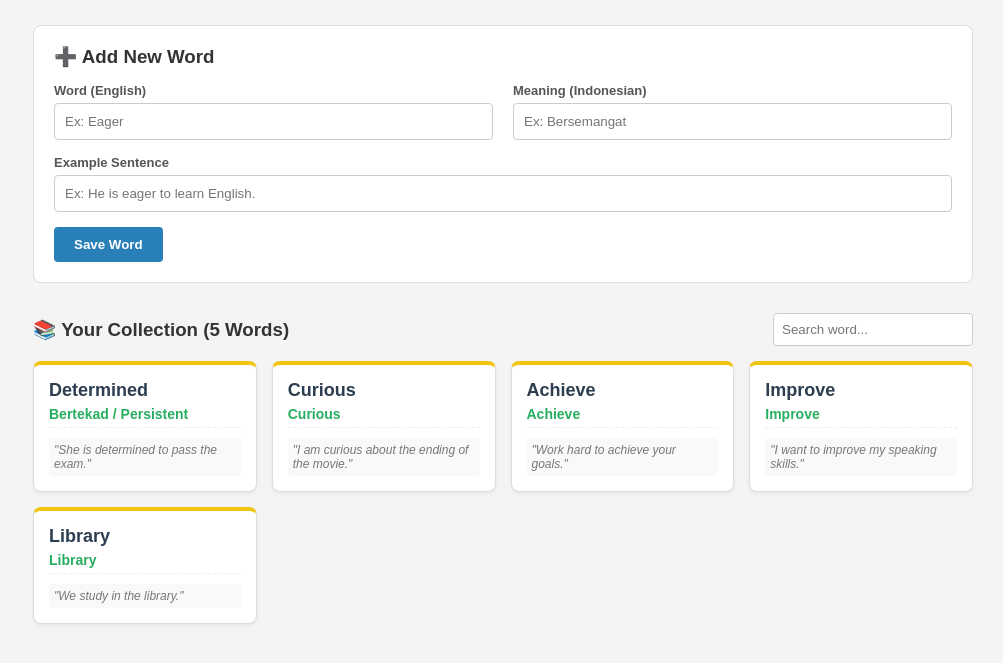
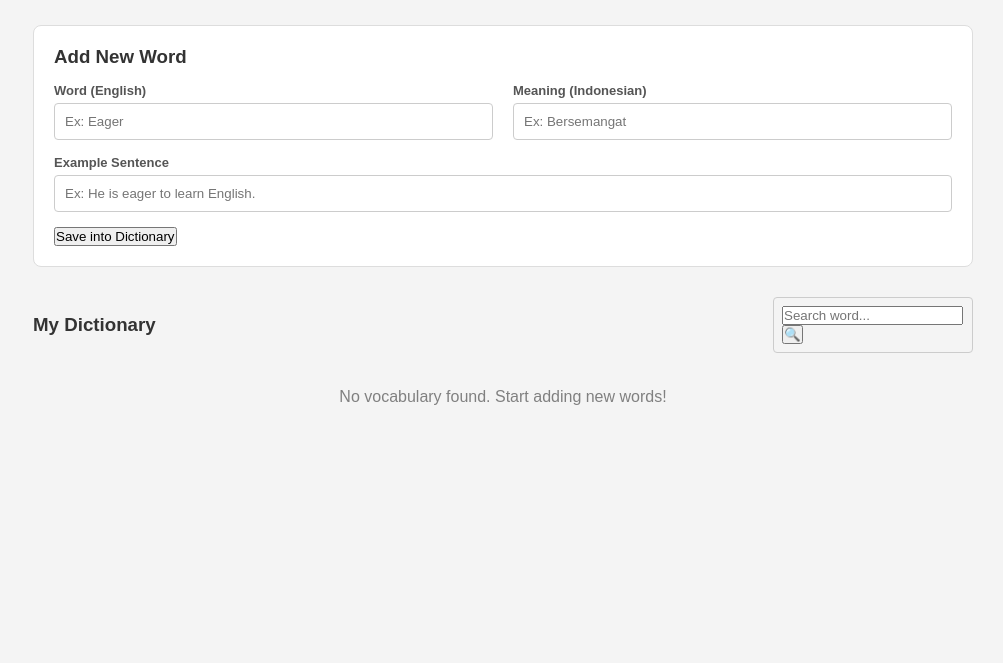
Before and after one commit to ELGHIFARY111/Diaries_Of_Learning, a PHP site: page /views/murid/kosakataMurid.php in a window 1280 px wide. Shown: the part 57-720 px from the top of the page, without its empty margins (277-1280 px from the left). Run offline with PHP 8.4, Linux system fonts and the light colour scheme.

Commit message:
fix murid

```diff
--- a/views/murid/homeMurid.php
+++ b/views/murid/homeMurid.php
@@ -65,7 +65,7 @@
                 </div>
 
                 <div class="box">
-                    <h3>🕒 Recent Activity</h3>
+                    <h3>Recent Activity</h3>
 
                     <?php if (count($recent_activities) > 0): ?>
                         <?php foreach($recent_activities as $act): ?>
--- a/views/murid/kosakataMurid.php
+++ b/views/murid/kosakataMurid.php
@@ -11,6 +11,7 @@
 <body>
 
     <div class="container">
+
         <div class="content">
 
             <div class="header">
@@ -18,7 +19,7 @@
             </div>
 
             <div class="form-box">
-                <h3>➕ Add New Word</h3>
+                <h3>Add New Word</h3>
                 <form action="" method="POST" style="margin-top: 15px;">
 
                     <div class="form-row">
@@ -37,47 +38,39 @@
                         <input type="text" name="contoh" class="input-field" placeholder="Ex: He is eager to learn English.">
                     </div>
 
-                    <button type="submit" class="btn-simpan">Save Word</button>
+                    <button type="submit" name="simpan_kata" class="btn-submit">Save into Dictionary</button>
                 </form>
             </div>
 
-            <div class="list-section">
+            <div class="list-box">
                 <div class="list-header">
-                    <h3>📚 Your Collection (5 Words)</h3>
-                    <input type="text" class="search-box" placeholder="Search word...">
+                    <h3>My Dictionary</h3>
+
+                    <form action="" method="GET" class="search-box">
+                        <input type="hidden" name="page" value="murid/kosakataMurid"> <input type="text" name="search" placeholder="Search word..." value="<?= htmlspecialchars($_GET['search'] ?? '') ?>">
+                        <button type="submit">🔍</button>
+                    </form>
                 </div>
 
                 <div class="vocab-grid">
 
-                    <div class="vocab-card">
-                        <div class="word-en">Determined</div>
-                        <div class="word-id">Bertekad / Persistent</div>
-                        <div class="word-example">"She is determined to pass the exam."</div>
-                    </div>
-
-                    <div class="vocab-card">
-                        <div class="word-en">Curious</div>
-                        <div class="word-id">Curious</div>
-                        <div class="word-example">"I am curious about the ending of the movie."</div>
-                    </div>
-
-                    <div class="vocab-card">
-                        <div class="word-en">Achieve</div>
-                        <div class="word-id">Achieve</div>
-                        <div class="word-example">"Work hard to achieve your goals."</div>
-                    </div>
-
-                    <div class="vocab-card">
-                        <div class="word-en">Improve</div>
-                        <div class="word-id">Improve</div>
-                        <div class="word-example">"I want to improve my speaking skills."</div>
-                    </div>
-
-                    <div class="vocab-card">
-                        <div class="word-en">Library</div>
-                        <div class="word-id">Library</div>
-                        <div class="word-example">"We study in the library."</div>
-                    </div>
+                    <?php if (!empty($daftar_kosakata)): ?>
+                        <?php foreach ($daftar_kosakata as $vocab): ?>
+                            <div class="vocab-card">
+                                <div class="word-en"><?= htmlspecialchars($vocab['kata_inggris']) ?></div>
+                                <div class="word-id"><?= htmlspecialchars($vocab['arti_indonesia']) ?></div>
+                                <?php if (!empty($vocab['contoh_kalimat'])): ?>
+                                    <div class="word-example">"<?= htmlspecialchars($vocab['contoh_kalimat']) ?>"</div>
+                                <?php else: ?>
+                                    <div class="word-example" style="color:#ccc;">- No example -</div>
+                                <?php endif; ?>
+                            </div>
+                        <?php endforeach; ?>
+                    <?php else: ?>
+                        <div style="grid-column: 1/-1; text-align: center; color: grey; padding: 20px;">
+                            No vocabulary found. Start adding new words!
+                        </div>
+                    <?php endif; ?>
 
                 </div>
             </div>
--- a/views/murid/leaderboard.php
+++ b/views/murid/leaderboard.php
@@ -4,8 +4,8 @@
     <meta charset="UTF-8">
     <meta name="viewport" content="width=device-width, initial-scale=1.0">
     <title>Teacher Leaderboard</title>
-    <link rel="stylesheet" href="./views/css/guru.css">
-    <link rel="stylesheet" href="https://cdnjs.cloudflare.com/ajax/libs/font-awesome/5.15.3/css/all.min.css">
+    <link rel="stylesheet" href="./views/css/murid.css">
+    <!-- <link rel="stylesheet" href="https://cdnjs.cloudflare.com/ajax/libs/font-awesome/5.15.3/css/all.min.css"> -->
     <style>
         .filter-link { padding: 5px 10px; text-decoration: none; color: #636e72; border-radius: 20px; font-size: 14px; margin-right: 5px; }
         .filter-link:hover { background: #dfe6e9; }
```
Also changed, not shown: controller/murid_controller.php (+29 -0 lines), model/murid_model.php (added, +48 -0 lines), views/css/murid.css (+15 -3 lines), views/guru/leaderboard.php (+5 -5 lines), views/murid/misiMurid.php (+29 -29 lines).
